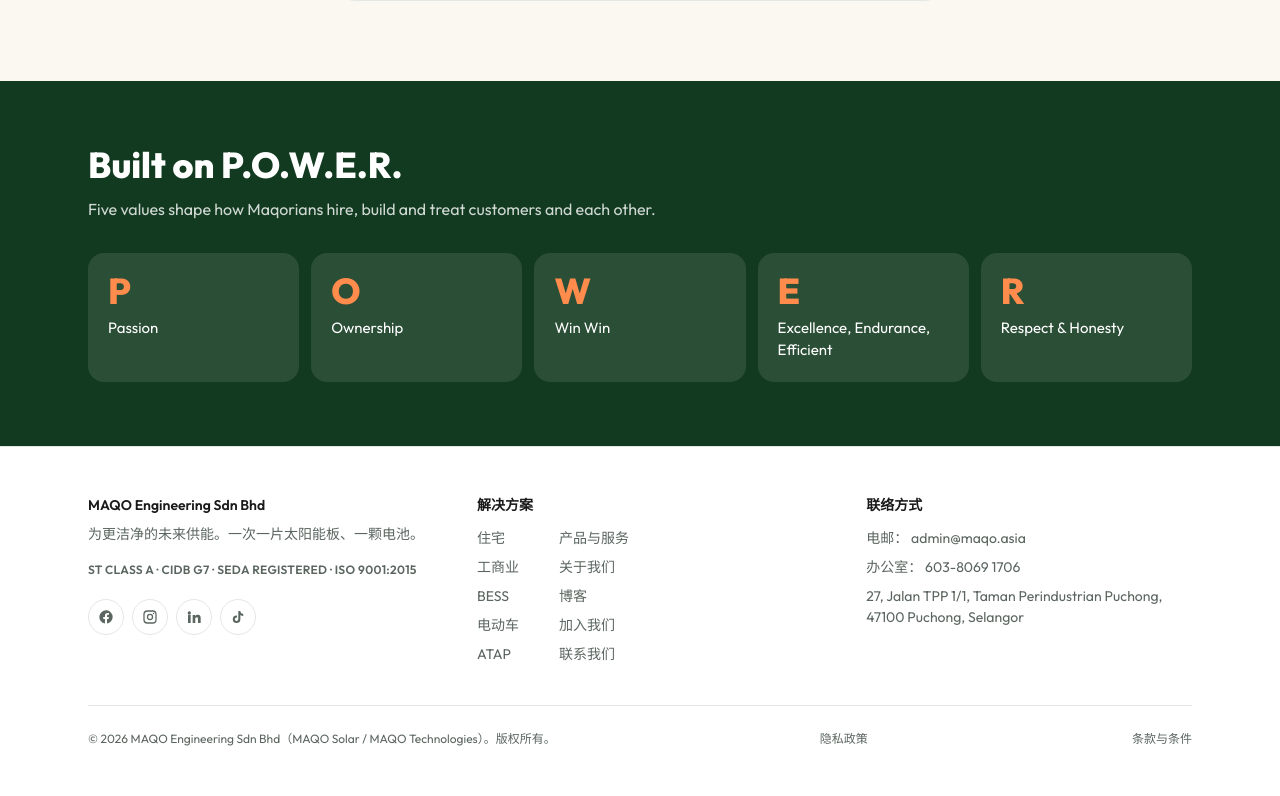
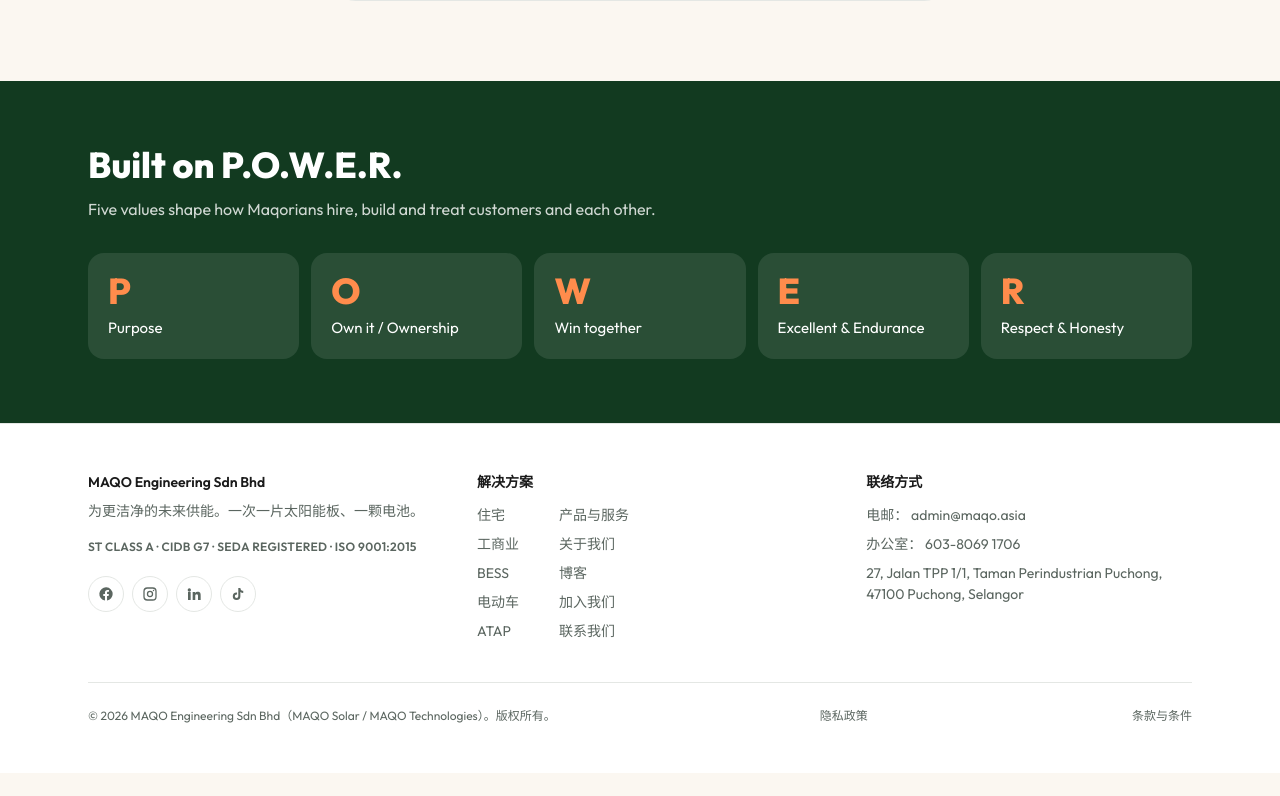
Before and after one commit to FrontierXmaqo/landingpage, a Next.js app: page /cn/careers in a window 1280 px wide. Shown: the part 3390-4186 px from the top of the page. After the commit the page ends 4163 px from the top, so only its background shows below. Built offline with nearby package versions, Linux system fonts and the light colour scheme; no server answers; the database is empty.

Commit message:
Update P.O.W.E.R. wording on careers page
Co-Authored-By: Claude Sonnet 5.5 <noreply@anthropic.com>
Claude-Session: https://claude.ai/code/session_01FUhqiXjJADASKRY45Lenw8

```diff
--- a/app/[lang]/(main)/careers/page.tsx
+++ b/app/[lang]/(main)/careers/page.tsx
@@ -21,10 +21,10 @@ export async function generateMetadata({ params }: PageProps<"/[lang]/careers">)
 
 const CREDENTIALS = ["ST Class A", "CIDB G7", "SEDA Registered", "ISO 9001:2015", "In-house licensed wiremen"];
 const POWER = [
-  ["P", "Passion"],
-  ["O", "Ownership"],
-  ["W", "Win Win"],
-  ["E", "Excellence, Endurance, Efficient"],
+  ["P", "Purpose"],
+  ["O", "Own it / Ownership"],
+  ["W", "Win together"],
+  ["E", "Excellent & Endurance"],
   ["R", "Respect & Honesty"],
 ];
 
```
